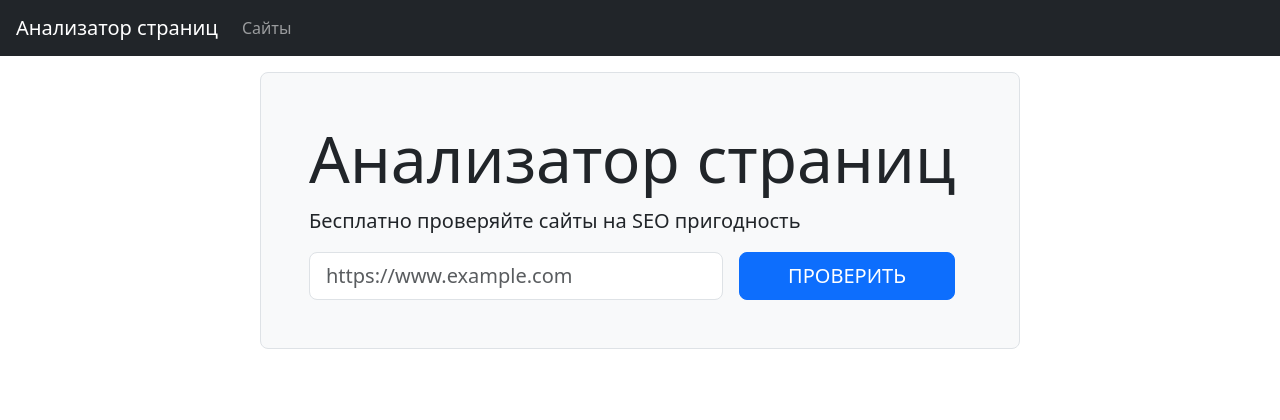
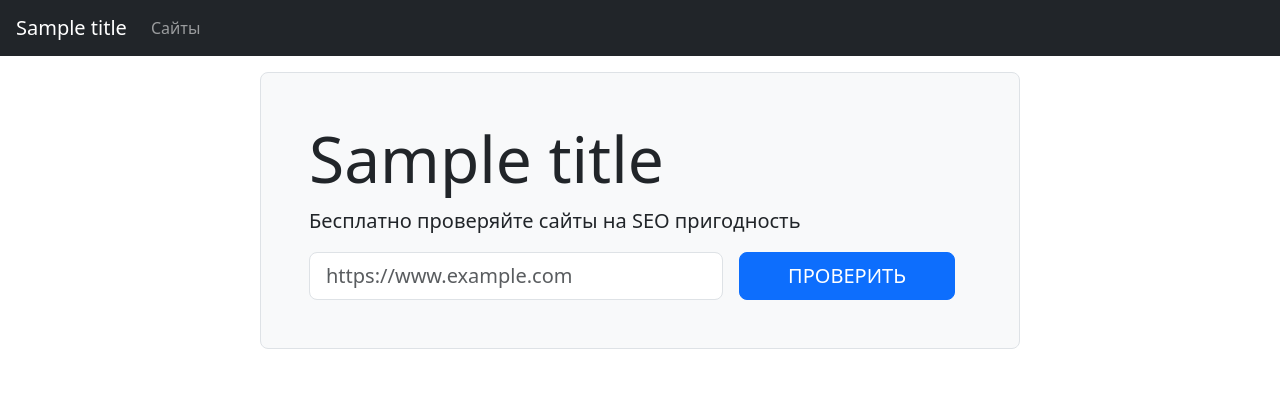
Before and after one commit to ibrg/python-project-83, a Flask app: template page_analyzer/templates/index.html in a window 1280 px wide. Shown: the top 420 px of the page. Run offline with Flask 2, Linux system fonts and the light colour scheme; the template is opened without the code that fills it: most values are stand-ins (such as "Sample title", 1, 10 or a date in 2020).

Commit message:
fix for  template

```diff
--- a/page_analyzer/app.py
+++ b/page_analyzer/app.py
@@ -6,8 +6,5 @@ app = Flask(__name__)
 
 @app.route('/')
 def index():
-    title = 'Welcome in Page Analyzer'
-    return render_template(
-        'index.html',
-        title=title
-    )
+    title = 'Анализатор страниц'
+    return render_template('index.html', title=title)
--- a/page_analyzer/templates/index.html
+++ b/page_analyzer/templates/index.html
@@ -12,7 +12,7 @@
 <body class="min-vh-100 d-flex flex-column">
     <header class="flex-shrink-0">
         <nav class="navbar navbar-expand-md navbar-dark bg-dark px-3">
-            <a class="navbar-brand" href="/">Анализатор страниц</a>
+            <a class="navbar-brand" href="/">{{ title }}</a>
             <div id="navbarNav">
                 <ul class="navbar-nav">
                     <li class="nav-item"><a class="nav-link" href="">Сайты</a></li>
@@ -25,7 +25,7 @@
         <div class="container-lg mt-3">
             <div class="row">
                 <div class="col-12 col-md-10 col-lg-8 mx-auto border rounded-3 bg-light p-5">
-                    <h1 class="display-3">Анализатор страниц</h1>
+                    <h1 class="display-3">{{ title }}</h1>
                     <p class="lead">Бесплатно проверяйте сайты на SEO пригодность</p>
                     <form action="/urls " method="post" class="d-flex justify-content-center" required="">
                         <input type="text" name="url" placeholder="https://www.example.com" value=""
```
